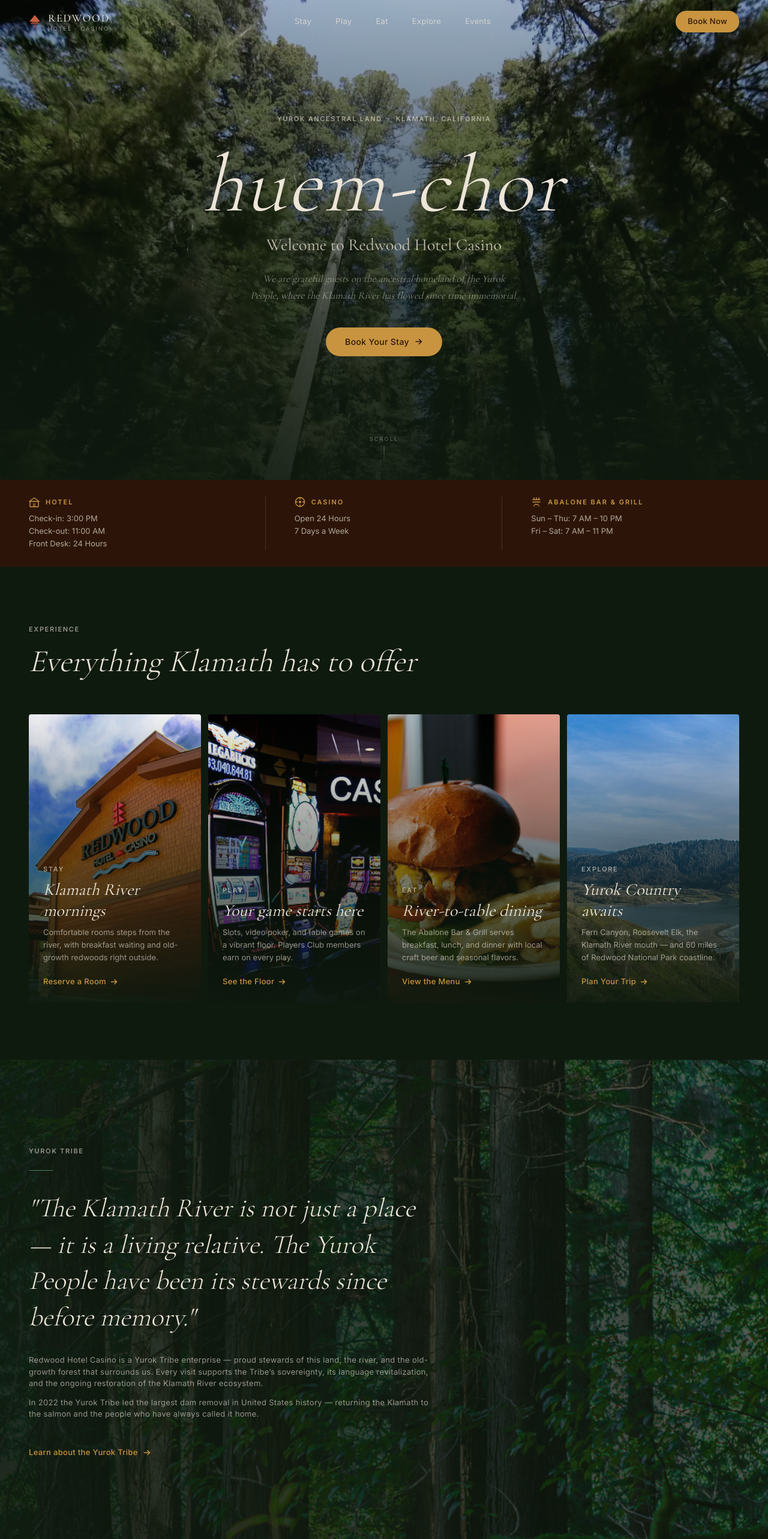
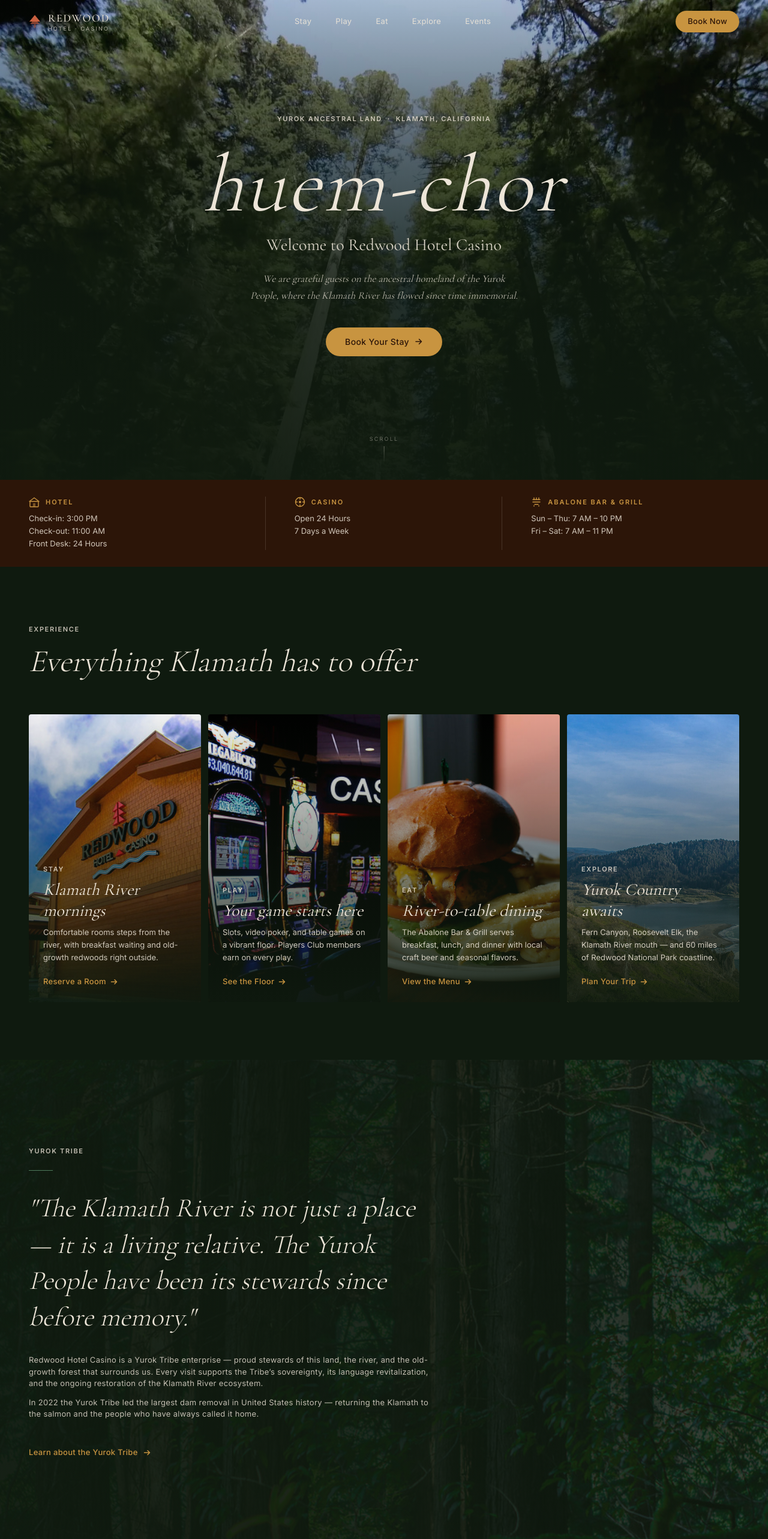
Before and after one commit to xale100/RedwoodHotelCasino, a Next.js app: page / in a window 1280 px wide. Shown: the top 2566 px of the page at 60% size. Built offline with nearby package versions, Linux system fonts and the light colour scheme.

Commit message:
Fix text contrast across all dark sections
Raise all parchment opacity floors: /50→/75, /60→/80, /70→/85, /90
Strengthen hero and tribal-identity photo overlays so text never
sits on a light photo area. eyebrow-light up to 0.80 alpha.

https://claude.ai/code/session_01F7KXdk83TMq8Uq2aLigBzY

```diff
--- a/src/app/globals.css
+++ b/src/app/globals.css
@@ -46,5 +46,5 @@ body {
   font-weight: 600;
   letter-spacing: 0.15em;
   text-transform: uppercase;
-  color: rgba(237, 229, 216, 0.6);
+  color: rgba(237, 229, 216, 0.8);
 }
--- a/src/components/AbaloneBar.tsx
+++ b/src/components/AbaloneBar.tsx
@@ -38,13 +38,13 @@ export default function AbaloneBar() {
               Abalone Bar
               <br />& Grill
             </h2>
-            <p className="font-body text-parchment/70 text-[15px] leading-relaxed mb-4">
+            <p className="font-body text-parchment/85 text-[15px] leading-relaxed mb-4">
               Start your morning with breakfast before the trails. Come back for
               lunch after the river. End the day with dinner and a craft beer
               from our friends at Mad River Brewery — Northern California&rsquo;s
               finest independent brewery.
             </p>
-            <p className="font-body text-parchment/70 text-[15px] leading-relaxed mb-8">
+            <p className="font-body text-parchment/85 text-[15px] leading-relaxed mb-8">
               From hearty breakfasts to fish tacos and hand-pressed burgers, the
               Abalone Bar & Grill is where Klamath slows down and sits together.
             </p>
--- a/src/components/FeatureCards.tsx
+++ b/src/components/FeatureCards.tsx
@@ -95,7 +95,7 @@ export default function FeatureCards() {
                 >
                   {card.headline}
                 </h3>
-                <p className="font-body text-parchment/60 text-[13px] leading-relaxed mb-4 hidden sm:block">
+                <p className="font-body text-parchment/85 text-[13px] leading-relaxed mb-4 hidden sm:block">
                   {card.body}
                 </p>
                 <span className="inline-flex items-center gap-1.5 font-body text-elk-gold text-[13px] font-medium tracking-wide group-hover:gap-3 transition-all duration-200">
--- a/src/components/Footer.tsx
+++ b/src/components/Footer.tsx
@@ -66,7 +66,7 @@ const SOCIAL = [
 export default function Footer() {
   const year = new Date().getFullYear();
   return (
-    <footer className="bg-footer text-parchment/60" role="contentinfo">
+    <footer className="bg-footer text-parchment/80" role="contentinfo">
       {/* Main footer */}
       <div className="max-w-[1280px] mx-auto px-5 md:px-8 lg:px-12 pt-14 pb-10">
         <div className="grid grid-cols-1 md:grid-cols-2 lg:grid-cols-5 gap-10 lg:gap-8 mb-12">
@@ -79,7 +79,7 @@ export default function Footer() {
                 <span className="font-display text-parchment tracking-[0.1em] text-base leading-none" style={{ fontWeight: 500 }}>
                   REDWOOD
                 </span>
-                <span className="font-body text-parchment/45 text-[9px] tracking-[0.22em] uppercase leading-none mt-1">
+                <span className="font-body text-parchment/65 text-[9px] tracking-[0.22em] uppercase leading-none mt-1">
                   Hotel · Casino
                 </span>
               </div>
@@ -91,14 +91,14 @@ export default function Footer() {
               <a href={`tel:${CONTACT.phone}`} className="text-parchment/80 hover:text-parchment transition-colors duration-200 block">
                 {CONTACT.phone}
               </a>
-              <a href={`mailto:${CONTACT.email}`} className="text-parchment/50 hover:text-parchment/80 transition-colors duration-200 block text-[12px]">
+              <a href={`mailto:${CONTACT.email}`} className="text-parchment/70 hover:text-parchment/80 transition-colors duration-200 block text-[12px]">
                 {CONTACT.email}
               </a>
             </address>
 
             {/* Hours summary */}
             <div className="font-body text-[12px] leading-relaxed border-t border-parchment/10 pt-5 mb-5">
-              <p className="text-parchment/40 tracking-[0.15em] uppercase text-[10px] mb-2">Hours</p>
+              <p className="text-parchment/60 tracking-[0.15em] uppercase text-[10px] mb-2">Hours</p>
               <p>Casino: Open 24 Hours</p>
               <p>Hotel Front Desk: 24 Hours</p>
               <p>Abalone Bar: Sun–Thu 7am–10pm</p>
@@ -114,7 +114,7 @@ export default function Footer() {
                   target="_blank"
                   rel="noopener noreferrer"
                   aria-label={`${s.label} — opens in new tab`}
-                  className="w-9 h-9 flex items-center justify-center rounded-full border border-parchment/20 text-parchment/50 hover:text-parchment hover:border-parchment/40 transition-colors duration-200"
+                  className="w-9 h-9 flex items-center justify-center rounded-full border border-parchment/20 text-parchment/70 hover:text-parchment hover:border-parchment/40 transition-colors duration-200"
                 >
                   {s.icon}
                 </a>
@@ -125,7 +125,7 @@ export default function Footer() {
           {/* Nav columns */}
           {NAV_COLS.map((col) => (
             <div key={col.heading}>
-              <h3 className="font-body text-[10px] font-semibold tracking-[0.2em] uppercase text-parchment/40 mb-4">
+              <h3 className="font-body text-[10px] font-semibold tracking-[0.2em] uppercase text-parchment/60 mb-4">
                 {col.heading}
               </h3>
               <ul className="flex flex-col gap-2.5">
@@ -133,7 +133,7 @@ export default function Footer() {
                   <li key={l.href}>
                     <Link
                       href={l.href}
-                      className="font-body text-[13px] text-parchment/60 hover:text-parchment transition-colors duration-200"
+                      className="font-body text-[13px] text-parchment/80 hover:text-parchment transition-colors duration-200"
                     >
                       {l.label}
                     </Link>
@@ -146,10 +146,10 @@ export default function Footer() {
 
         {/* Bottom strip */}
         <div className="border-t border-parchment/10 pt-6 flex flex-col md:flex-row md:items-center md:justify-between gap-3">
-          <p className="font-body text-[11px] text-parchment/35">
+          <p className="font-body text-[11px] text-parchment/55">
             © {year} Redwood Hotel Casino. Owned and operated by the Yurok Tribe. All rights reserved.
           </p>
-          <p className="font-body text-[11px] text-parchment/35 leading-relaxed max-w-lg">
+          <p className="font-body text-[11px] text-parchment/55 leading-relaxed max-w-lg">
             Must be 21 or older to enter the casino.&nbsp;
             <Link href="/responsible-gaming" className="underline underline-offset-2 hover:text-parchment/55 transition-colors duration-200">
               Gambling Problem?
--- a/src/components/Hero.tsx
+++ b/src/components/Hero.tsx
@@ -20,7 +20,7 @@ export default function Hero() {
         className="absolute inset-0"
         style={{
           background:
-            "linear-gradient(to bottom, rgba(15,26,15,0.25) 0%, rgba(15,26,15,0.55) 40%, rgba(15,26,15,0.80) 70%, rgba(15,26,15,0.92) 100%)",
+            "linear-gradient(to bottom, rgba(15,26,15,0.20) 0%, rgba(15,26,15,0.65) 35%, rgba(15,26,15,0.88) 60%, rgba(15,26,15,0.96) 100%)",
         }}
       />
 
@@ -41,7 +41,7 @@ export default function Hero() {
 
         {/* Sub-headline */}
         <p
-          className="font-display text-parchment/80 leading-snug mb-6"
+          className="font-display text-parchment/90 leading-snug mb-6"
           style={{ fontSize: "clamp(1.1rem, 3vw, 1.75rem)", fontWeight: 400 }}
         >
           Welcome to Redwood Hotel Casino
@@ -49,7 +49,7 @@ export default function Hero() {
 
         {/* Land acknowledgment — woven in, not a disclaimer */}
         <p
-          className="font-display italic text-parchment/50 leading-relaxed mb-10 max-w-md mx-auto"
+          className="font-display italic text-parchment/75 leading-relaxed mb-10 max-w-md mx-auto"
           style={{ fontSize: "clamp(0.9rem, 2vw, 1.05rem)" }}
         >
           We are grateful guests on the ancestral homeland of the Yurok People,
--- a/src/components/HoursStrip.tsx
+++ b/src/components/HoursStrip.tsx
@@ -49,7 +49,7 @@ export default function HoursStrip() {
                 </span>
               </div>
               {h.lines.map((line) => (
-                <p key={line} className="font-body text-parchment/70 text-[13px] leading-relaxed">
+                <p key={line} className="font-body text-parchment/85 text-[13px] leading-relaxed">
                   {line}
                 </p>
               ))}
--- a/src/components/Nav.tsx
+++ b/src/components/Nav.tsx
@@ -47,7 +47,7 @@ export default function Nav() {
               >
                 REDWOOD
               </span>
-              <span className="font-body text-parchment/55 text-[9px] tracking-[0.24em] uppercase leading-none mt-[4px]">
+              <span className="font-body text-parchment/70 text-[9px] tracking-[0.24em] uppercase leading-none mt-[4px]">
                 Hotel · Casino
               </span>
             </div>
@@ -59,7 +59,7 @@ export default function Nav() {
               <Link
                 key={l.href}
                 href={l.href}
-                className="font-body text-parchment/70 text-[13px] tracking-wide hover:text-parchment transition-colors duration-200"
+                className="font-body text-parchment/90 text-[13px] tracking-wide hover:text-parchment transition-colors duration-200"
               >
                 {l.label}
               </Link>
--- a/src/components/TribalIdentity.tsx
+++ b/src/components/TribalIdentity.tsx
@@ -18,7 +18,7 @@ export default function TribalIdentity() {
         className="absolute inset-0"
         style={{
           background:
-            "linear-gradient(to right, rgba(15,26,15,0.92) 0%, rgba(15,26,15,0.82) 50%, rgba(15,26,15,0.70) 100%)",
+            "linear-gradient(to right, rgba(15,26,15,0.97) 0%, rgba(15,26,15,0.92) 55%, rgba(15,26,15,0.82) 100%)",
         }}
       />
 
@@ -38,7 +38,7 @@ export default function TribalIdentity() {
             The Yurok People have been its stewards since before memory."
           </blockquote>
 
-          <p className="font-body text-parchment/60 text-[13px] tracking-wide mb-3">
+          <p className="font-body text-parchment/80 text-[13px] tracking-wide mb-3">
             Redwood Hotel Casino is a Yurok Tribe enterprise — proud stewards of
             this land, the river, and the old-growth forest that surrounds us.
             Every visit supports the Tribe&rsquo;s sovereignty, its language
@@ -46,7 +46,7 @@ export default function TribalIdentity() {
             ecosystem.
           </p>
 
-          <p className="font-body text-parchment/60 text-[13px] tracking-wide mb-10">
+          <p className="font-body text-parchment/80 text-[13px] tracking-wide mb-10">
             In 2022 the Yurok Tribe led the largest dam removal in United States
             history — returning the Klamath to the salmon and the people who
             have always called it home.
```
